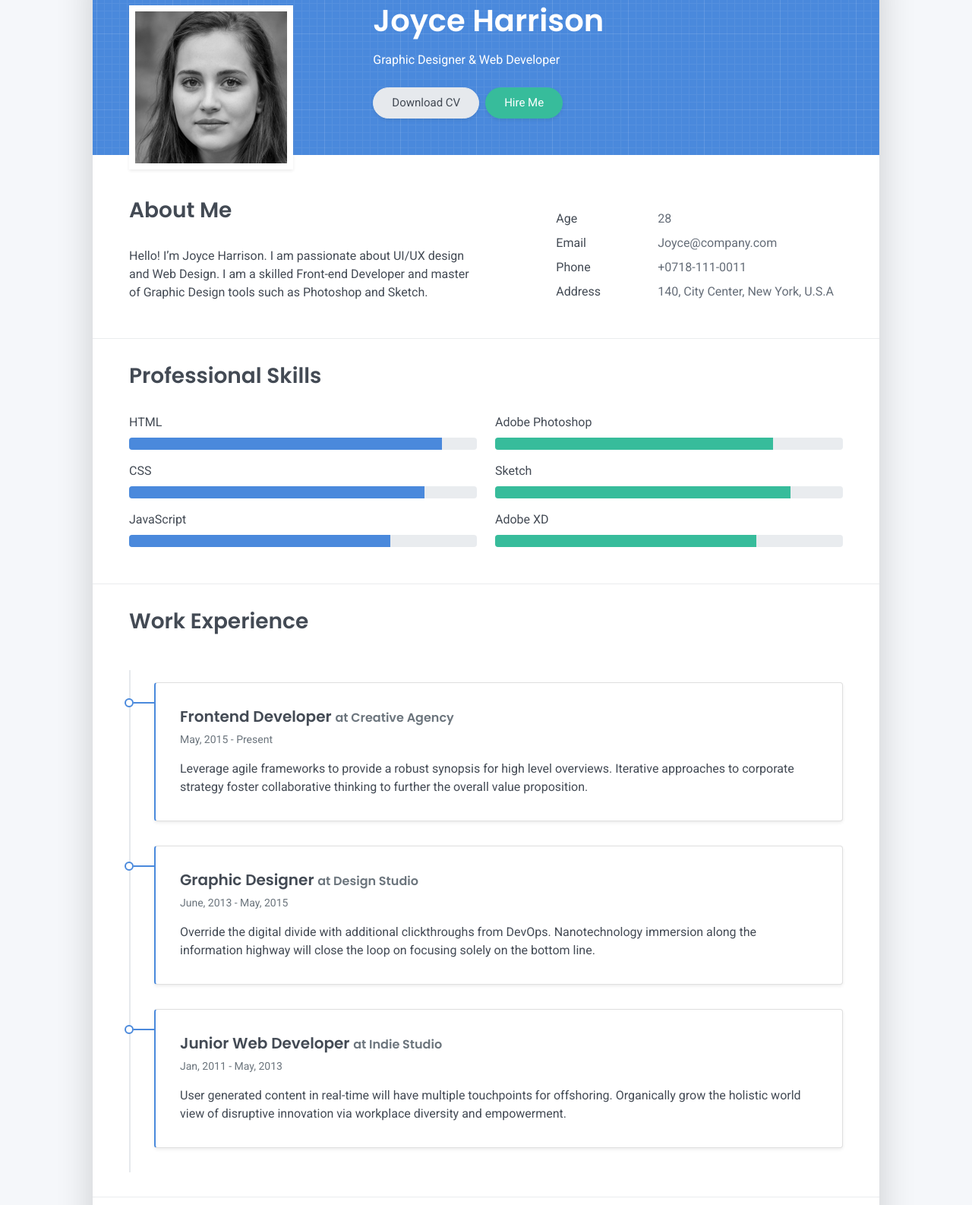
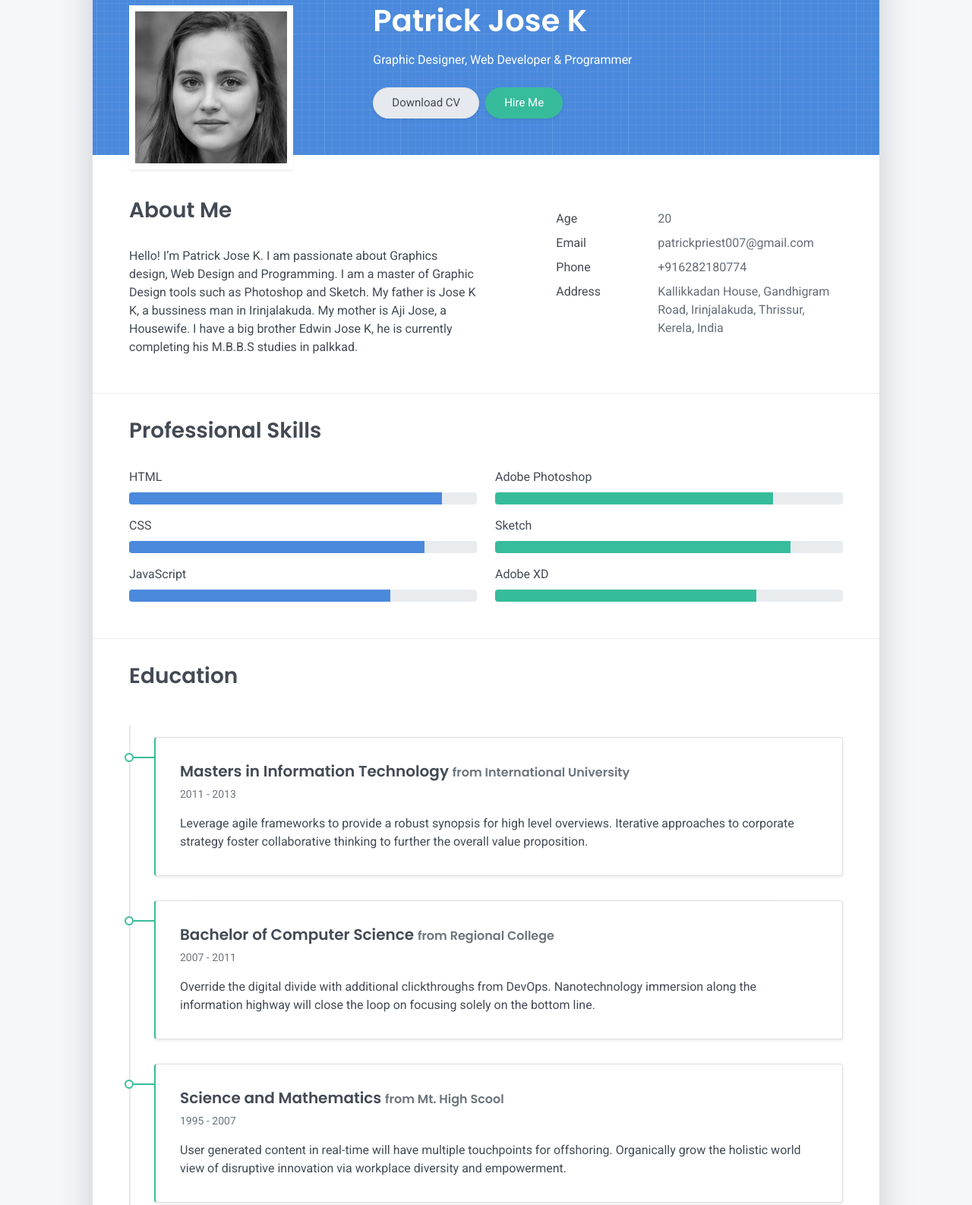
Before and after one commit to patrick-jose-k/patrick-jose-k.github.io, a plain HTML site: page index.html in a window 1280 px wide. Shown: the part 165-1751 px from the top of the page at 76% size. Drawn offline with Linux system fonts and the light colour scheme.

Commit message:
Update index.html

```diff
--- a/index.html
+++ b/index.html
@@ -4,7 +4,7 @@
     <meta charset="UTF-8">
     <meta http-equiv="X-UA-Compatible" content="IE=edge">
     <meta name="viewport" content="width=device-width, initial-scale=1">
-    <title>Right Resume</title>
+    <title>Patrick Jose K</title>
     <link rel="preconnect" href="https://fonts.gstatic.com" crossorigin="crossorigin"/>
     <link rel="preload" as="style" href="https://fonts.googleapis.com/css2?family=Poppins:wght@600&amp;family=Roboto:wght@300;400;500;700&amp;display=swap"/>
     <link rel="stylesheet" href="https://fonts.googleapis.com/css2?family=Poppins:wght@600&amp;family=Roboto:wght@300;400;500;700&amp;display=swap" media="print" onload="this.media='all'"/>
@@ -28,7 +28,7 @@
     <header class="d-print-none">
       <div class="container text-center text-lg-left">
         <div class="py-3 clearfix">
-          <h1 class="site-title mb-0">Joyce Harrison</h1>
+          <h1 class="site-title mb-0">Patrick Jose K</h1>
           <div class="site-nav">
             <nav role="navigation">
               <ul class="nav justify-content-center">
@@ -55,8 +55,8 @@
         <div class="avatar hover-effect bg-white shadow-sm p-1"><img src="images/avatar.jpg" width="200" height="200"/></div>
       </div>
       <div class="col-lg-8 col-md-7 text-center text-md-start">
-        <h2 class="h1 mt-2" data-aos="fade-left" data-aos-delay="0">Joyce Harrison</h2>
-        <p data-aos="fade-left" data-aos-delay="100">Graphic Designer & Web Developer</p>
+        <h2 class="h1 mt-2" data-aos="fade-left" data-aos-delay="0">Patrick Jose K</h2>
+        <p data-aos="fade-left" data-aos-delay="100">Graphic Designer, Web Developer & Programmer</p>
         <div class="d-print-none" data-aos="fade-left" data-aos-delay="200"><a class="btn btn-light text-dark shadow-sm mt-1 me-1" href="right-resume.pdf" target="_blank">Download CV</a><a class="btn btn-success shadow-sm mt-1" href="#contact">Hire Me</a></div>
       </div>
     </div>
@@ -65,7 +65,7 @@
     <div class="row">
       <div class="col-md-6">
         <h2 class="h3 mb-3">About Me</h2>
-        <p>Hello! I’m Joyce Harrison. I am passionate about UI/UX design and Web Design. I am a skilled Front-end Developer and master of Graphic Design tools such as Photoshop and Sketch.</p>
+        <p>Hello! I’m Patrick Jose K. I am passionate about Graphics design, Web Design and Programming. I am a master of Graphic Design tools such as Photoshop and Sketch. My father is Jose  K K, a bussiness man in Irinjalakuda. My mother is Aji Jose, a Housewife. I have a big brother Edwin Jose K, he is currently completing his M.B.B.S studies in palkkad.</p>
       </div>
       <div class="col-md-5 offset-md-1">
         <div class="row mt-2">
@@ -73,25 +73,25 @@
             <div class="pb-1">Age</div>
           </div>
           <div class="col-sm-8">
-            <div class="pb-1 text-secondary">28</div>
+            <div class="pb-1 text-secondary">20</div>
           </div>
           <div class="col-sm-4">
             <div class="pb-1">Email</div>
           </div>
           <div class="col-sm-8">
-            <div class="pb-1 text-secondary">Joyce@company.com</div>
+            <div class="pb-1 text-secondary">patrickpriest007@gmail.com</div>
           </div>
           <div class="col-sm-4">
             <div class="pb-1">Phone</div>
           </div>
           <div class="col-sm-8">
-            <div class="pb-1 text-secondary">+0718-111-0011</div>
+            <div class="pb-1 text-secondary">+916282180774</div>
           </div>
           <div class="col-sm-4">
             <div class="pb-1">Address</div>
           </div>
           <div class="col-sm-8">
-            <div class="pb-1 text-secondary">140, City Center, New York, U.S.A</div>
+            <div class="pb-1 text-secondary">Kallikkadan House, Gandhigram Road, Irinjalakuda, Thrissur, Kerela, India</div>
           </div>
         </div>
       </div>
@@ -133,33 +133,6 @@
           <div class="progress my-1">
             <div class="progress-bar bg-success" role="progressbar" data-aos="zoom-in-right" data-aos-delay="600" data-aos-anchor=".skills-section" style="width: 75%" aria-valuenow="75" aria-valuemin="0" aria-valuemax="100"></div>
           </div>
-        </div>
-      </div>
-    </div>
-  </div>
-  <hr class="d-print-none"/>
-  <div class="work-experience-section px-3 px-lg-4">
-    <h2 class="h3 mb-4">Work Experience</h2>
-    <div class="timeline">
-      <div class="timeline-card timeline-card-primary card shadow-sm">
-        <div class="card-body">
-          <div class="h5 mb-1">Frontend Developer <span class="text-muted h6">at Creative Agency</span></div>
-          <div class="text-muted text-small mb-2">May, 2015 - Present</div>
-          <div>Leverage agile frameworks to provide a robust synopsis for high level overviews. Iterative approaches to corporate strategy foster collaborative thinking to further the overall value proposition.</div>
-        </div>
-      </div>
-      <div class="timeline-card timeline-card-primary card shadow-sm">
-        <div class="card-body">
-          <div class="h5 mb-1">Graphic Designer <span class="text-muted h6">at Design Studio</span></div>
-          <div class="text-muted text-small mb-2">June, 2013 - May, 2015</div>
-          <div>Override the digital divide with additional clickthroughs from DevOps. Nanotechnology immersion along the information highway will close the loop on focusing solely on the bottom line.</div>
-        </div>
-      </div>
-      <div class="timeline-card timeline-card-primary card shadow-sm">
-        <div class="card-body">
-          <div class="h5 mb-1">Junior Web Developer <span class="text-muted h6">at Indie Studio</span></div>
-          <div class="text-muted text-small mb-2">Jan, 2011 - May, 2013</div>
-          <div>User generated content in real-time will have multiple touchpoints for offshoring. Organically grow the holistic world view of disruptive innovation via workplace diversity and empowerment.</div>
         </div>
       </div>
     </div>
```
